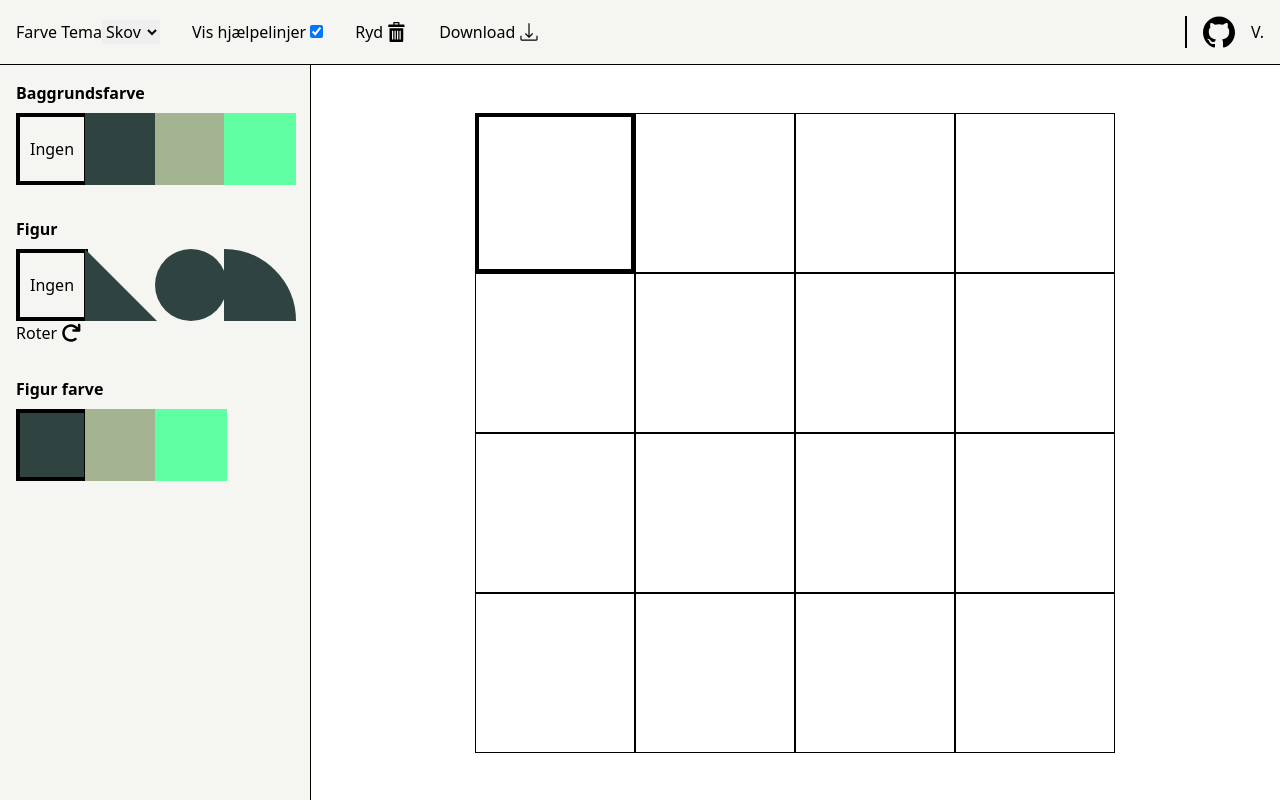
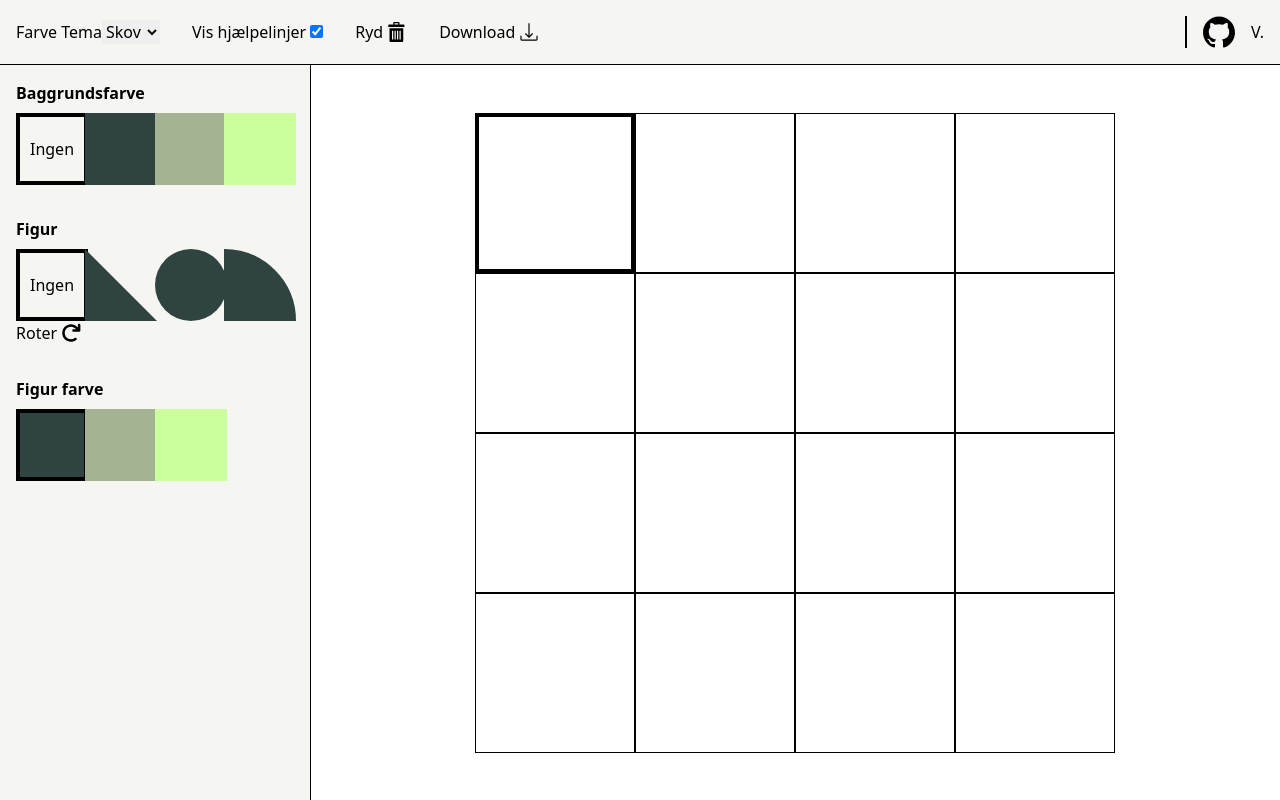
Before and after one commit to Adamduehansen/djoef-branding, a React (Create React App) app: page / in a window 1280 px wide. Built offline with nearby package versions, Linux system fonts and the light colour scheme.

Commit message:
Updates colors.

```diff
--- a/tailwind.config.js
+++ b/tailwind.config.js
@@ -7,7 +7,7 @@ module.exports = {
       skov: {
         base: '#2f4441',
         lys: '#a4b392',
-        signal: '#60ffa4',
+        signal: '#cbff9e',
       },
       jord: {
         base: '#a48471',
@@ -22,7 +22,7 @@ module.exports = {
       sand: {
         base: '#e6cda3',
         lys: '#ebe0cd',
-        signal: '#ffff64',
+        signal: '#ffff78',
       },
       dis: {
         base: '#47494f',
```
